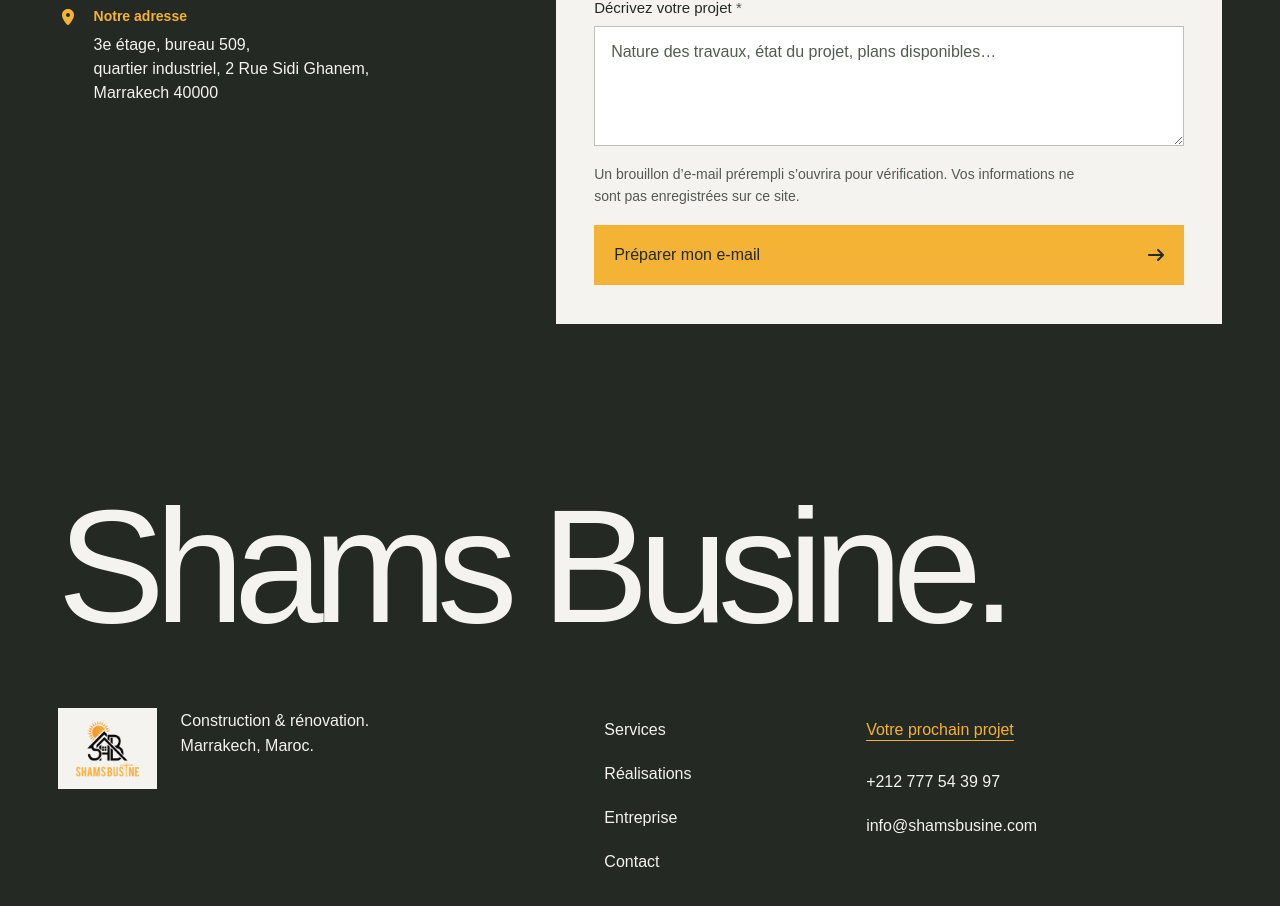
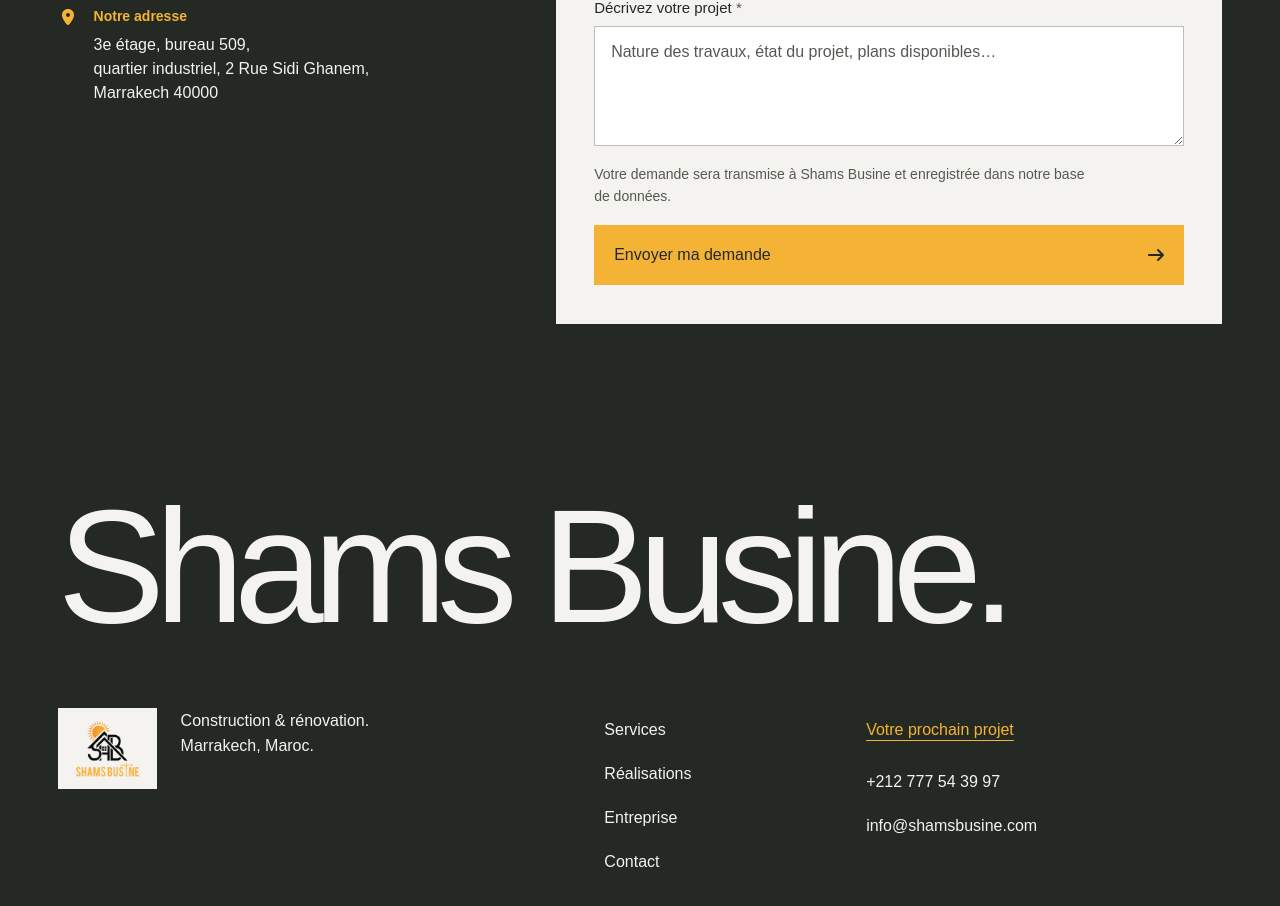
Before and after one commit to yassinejoundi/shamsbusine, a Next.js app: page / in a window 1280 px wide. Shown: the part 6526-7432 px from the top of the page. Built offline with nearby package versions, Linux system fonts and the light colour scheme; a web font is replaced by a local one.

Commit message:
feat(home): clarify quote submission

```diff
--- a/app/globals.css
+++ b/app/globals.css
@@ -37,7 +37,8 @@ a { color: inherit; text-decoration: none; text-underline-offset: .3em; }
 button, input, select, textarea { font: inherit; }
 button, summary { cursor: pointer; }
 button { border: 0; }
-:where(a, button, summary, input, textarea, select):focus-visible { outline: 3px solid var(--ink); outline-offset: 5px; }
+:where(a, button, summary):focus-visible { outline: 3px solid var(--ink); outline-offset: 5px; }
+:where(input, textarea, select):focus-visible { outline: none; border: 2px solid var(--ink); }
 main:focus { outline: none; }
 section[id] { scroll-margin-block-start: 2rem; }
 .frame { width: 100%; max-width: 1600px; margin-inline: auto; padding-inline: var(--gutter); }
@@ -189,7 +190,6 @@ textarea::placeholder { color: var(--secondary); }
 .quote-form select option:checked { background: var(--accent); color: var(--ink); }
 .quote-form select option:disabled { color: var(--secondary); }
 .form-select-arrow { position: absolute; inset-inline-end: 1rem; inset-block-start: 50%; color: var(--ink); pointer-events: none; transform: translateY(-50%); }
-.quote-form :is(input, select, textarea):focus-visible { outline-color: var(--ink); outline-offset: 2px; border-color: var(--ink); }
 .quote-form .button { align-self: stretch; justify-content: space-between; min-height: 60px; }
 .form-note, .form-status { font-size: .875rem; line-height: 1.55; }
 .form-note { color: var(--secondary); }
@@ -346,5 +346,5 @@ textarea::placeholder { color: var(--secondary); }
 }
 @media (forced-colors: active) {
   .button, input, textarea, select, summary { border: 1px solid ButtonText; }
-  :focus-visible { outline-color: Highlight !important; }
+  :focus-visible { outline: 2px solid Highlight !important; outline-offset: 2px; }
 }
--- a/components/home/QuoteForm.tsx
+++ b/components/home/QuoteForm.tsx
@@ -42,7 +42,7 @@ export function QuoteForm() {
         return;
       }
       window.location.href = enquiryEmail({ name: value("name"), city: value("city"), phone: value("phone"), email: value("email"), type: value("type"), description: value("description") });
-      setNotice("Un brouillon prérempli s’ouvre dans votre application e-mail. Vérifiez les informations avant l’envoi.");
+      setNotice("Votre demande est prête à être transmise. Vérifiez les informations avant l’envoi.");
     }}>
       <div className="form-row">
         <label><span className="form-label-text">Votre nom <span className="required-mark" aria-hidden="true">*</span></span><input name="name" autoComplete="name" required maxLength={100} /></label>
@@ -54,8 +54,8 @@ export function QuoteForm() {
       </div>
       <label><span className="form-label-text">Type de projet <span className="required-mark" aria-hidden="true">*</span></span><span className="form-select"><select name="type" defaultValue="" required><option value="" disabled>Choisissez un type de projet</option><option>Construction / gros œuvre</option><option>Rénovation / finitions</option><option>Étanchéité</option><option>Second œuvre / techniques</option><option>Conseil / suivi</option><option>Autre projet</option></select><span className="form-select-arrow" aria-hidden="true"><FontAwesomeIcon icon={faChevronDown} /></span></span></label>
       <label><span className="form-label-text">Décrivez votre projet <span className="required-mark" aria-hidden="true">*</span></span><textarea name="description" rows={4} required maxLength={2000} placeholder="Nature des travaux, état du projet, plans disponibles…" /></label>
-      <p className="form-note" id="email-note">Un brouillon d’e-mail prérempli s’ouvrira pour vérification. Vos informations ne sont pas enregistrées sur ce site.</p>
-      <button type="submit" className="button" aria-describedby="email-note">Préparer mon e-mail <Arrow /></button>
+      <p className="form-note" id="request-note">Votre demande sera transmise à Shams Busine et enregistrée dans notre base de données.</p>
+      <button type="submit" className="button" aria-describedby="request-note">Envoyer ma demande <Arrow /></button>
       <p className="form-status" role="status">{notice}</p>
     </form>
   );
```
Also changed, not shown: 1 other file (tests, documents, lock files or other folders).
